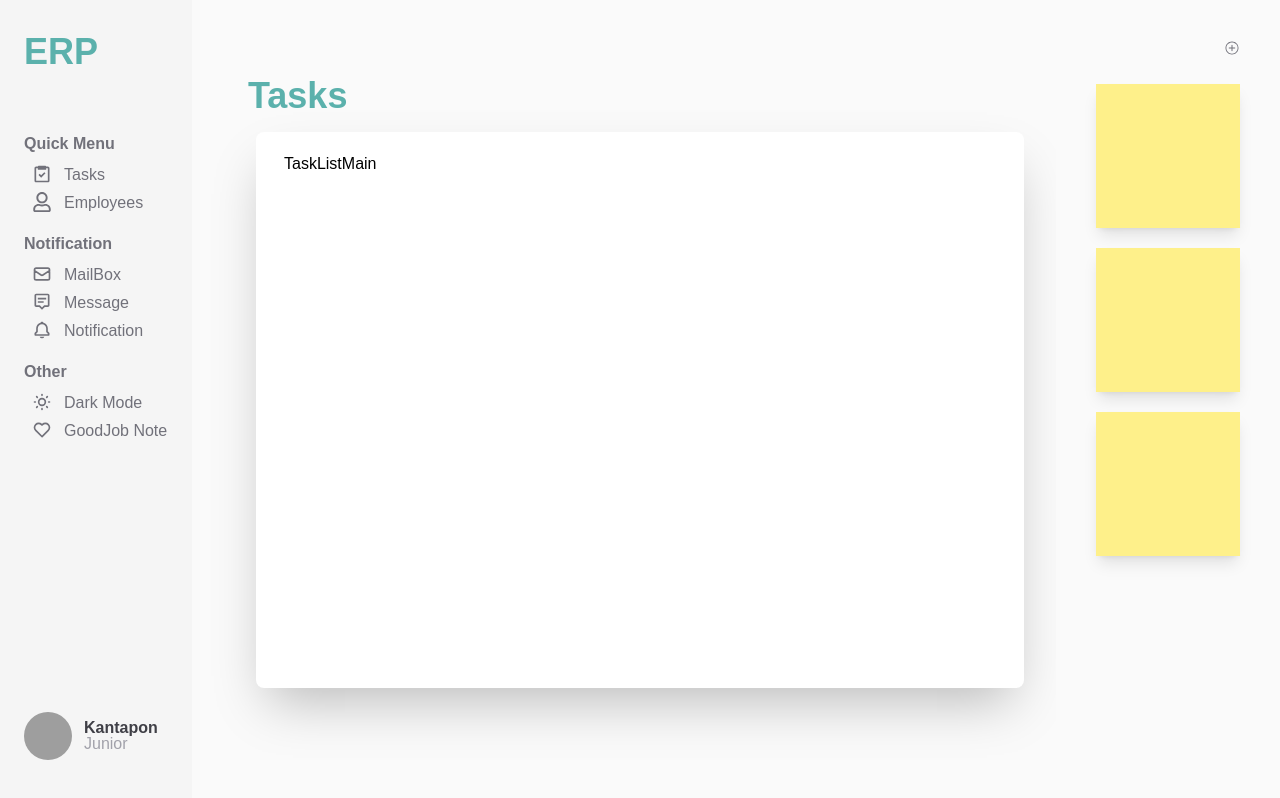
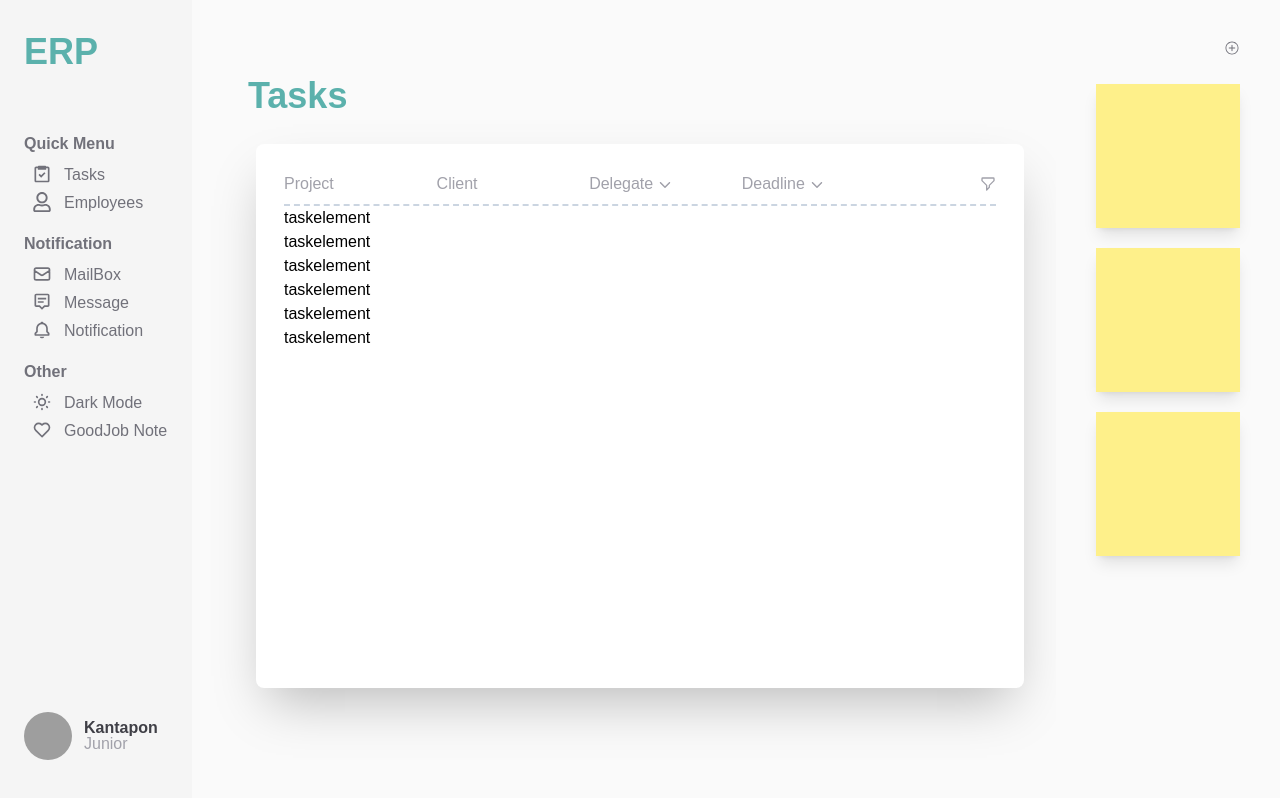
Before and after one commit to kanm4s/erp-general, a React (Create React App) app: page /Tasks in a window 1280 px wide. Built offline with nearby package versions, Linux system fonts and the light colour scheme; grey boxes are pictures that could not be loaded; a web font is replaced by a local one.

Commit message:
add Taskpage

```diff
--- a/src/components/Home.jsx
+++ b/src/components/Home.jsx
@@ -1,5 +1,5 @@
 import MainNav from "./Nav/MainNav";
-import Main from "./Main/MainPage";
+import MainPage from "./Main/MainPage";
 import MainSidePostIt from "./SidePostIt/MainSidePostIt";
 import "./Home.css";
 import { NavContextProvider } from "./contexts/NavContext";
@@ -12,7 +12,7 @@ export default function Home() {
             <div className="flex overflow-hidden">
                 <MainNav />
                 <Routes>
-                    <Route path="/" element={<Main />} />
+                    <Route path="/" element={<MainPage />} />
                     <Route path="/Tasks" element={<TasksPage />} />
                 </Routes>
                 <MainSidePostIt />
--- a/src/components/Main/MainPage.jsx
+++ b/src/components/Main/MainPage.jsx
@@ -1,7 +1,7 @@
 import ProjectProgress from "./ProjectProgress/ProjectProgress";
 import TaskReminder from "./TaskReminder/TaskReminder";
 
-export default function Main() {
+export default function MainPage() {
     return (
         <>
             <main className="relative px-48 flex h-screen flex-col grow gap-1 bg-neutral-50">
--- /dev/null
+++ b/src/components/Main/TaskList/TaskElement.jsx
@@ -0,0 +1,3 @@
+export default function TaskElement() {
+    return <div>taskelement</div>;
+}
--- a/src/components/Main/TaskList/TaskListMain.jsx
+++ b/src/components/Main/TaskList/TaskListMain.jsx
@@ -1,9 +1,35 @@
 import React from "react";
+import { HiOutlineFilter } from "react-icons/hi";
+import { IoIosArrowDown } from "react-icons/io";
+import TaskElement from "./TaskElement";
 
 export default function TaskListMain() {
     return (
         <div className="w-full h-full px-7 py-5 rounded-lg shadow-2xl bg-white overflow-hidden">
-            TaskListMain
+            {/* header */}
+            <div className="flex py-2 items-center border-b-2 border-slate-300 border-dashed">
+                <span className="flex basis-1/4 text-zinc-400">Project</span>
+                <span className="flex basis-1/4 text-zinc-400">Client</span>
+                <span className="flex basis-1/4 text-zinc-400 gap-1">
+                    Delegate
+                    <IoIosArrowDown className="relative top-[5px] cursor-pointer" />
+                </span>
+                <span className="flex basis-1/4 text-zinc-400 gap-1">
+                    Deadline
+                    <IoIosArrowDown className="relative top-[5px] cursor-pointer" />
+                </span>
+                <span className="flex basis-1/6 text-zinc-400 justify-end">
+                    <HiOutlineFilter className="cursor-pointer" />
+                </span>
+            </div>
+
+            {/* all element */}
+            <TaskElement />
+            <TaskElement />
+            <TaskElement />
+            <TaskElement />
+            <TaskElement />
+            <TaskElement />
         </div>
     );
 }
--- a/src/components/Main/TasksPage.jsx
+++ b/src/components/Main/TasksPage.jsx
@@ -4,10 +4,10 @@ export default function TasksPage() {
     return (
         <>
             <main className="relative px-48 flex flex-col h-screen grow gap-1 bg-neutral-50">
-                <h1 className="text-4xl 2xl:text-6xl text-main-color font-bold cursor-default px-14 2xl:px-20 pt-9 mt-10 mb-3">
+                <h1 className="text-4xl 2xl:text-6xl text-main-color font-bold cursor-default px-14 2xl:px-20 pt-9 mt-10 mb-6">
                     Tasks
                 </h1>
-                <div className="flex flex-row w-full h-full px-16 2xl:px-20 gap-14 mb-28">
+                <div className="flex flex-row w-full h-full px-16 2xl:px-20 mb-28">
                     <TaskListMain />
                 </div>
             </main>
--- a/src/components/Nav/SubMenu.jsx
+++ b/src/components/Nav/SubMenu.jsx
@@ -6,14 +6,17 @@ import "./MainNav.css";
 
 export default function SubMenu(props) {
     let navigate = useNavigate();
-    const { handleShowMessage } = useContext(NavToggle);
+    const { handleShowMessage, setShowMessage } = useContext(NavToggle);
     return (
         <div
             className="menu-item pl-8 2xl:pl-14 h-7 flex items-baseline transition ease-in-out bg-main-nav hover:text-slate-100 cursor-pointer"
             onClick={
                 props.type === "subMenu"
                     ? () => handleShowMessage(props.name)
-                    : () => navigate(`/${props.name}`)
+                    : () => {
+                          navigate(`/${props.name}`);
+                          setShowMessage(false);
+                      }
             }
         >
             {props.icons}
--- a/src/components/Nav/SubNav/SubNav.jsx
+++ b/src/components/Nav/SubNav/SubNav.jsx
@@ -10,7 +10,7 @@ export default function SubNav() {
     return (
         <div
             className={`relative w-72 2xl:w-96 z-10 ${
-                showMessage ? "Message-hidden" : "Message-show"
+                !showMessage ? "Message-hidden" : "Message-show"
             } absolute bg-main-color h-screen 2xl:py-16 flex flex-col justify-between transition-all subNav-shadow`}
         >
             {subMenuType === "Message" && <Message />}
--- a/src/components/contexts/NavContext.jsx
+++ b/src/components/contexts/NavContext.jsx
@@ -3,7 +3,7 @@ import { createContext, useState } from "react";
 const NavToggle = createContext();
 
 function NavContextProvider(props) {
-    const [showMessage, setShowMessage] = useState(true);
+    const [showMessage, setShowMessage] = useState(false);
     const [checkSubMenuType, setCheckSubMenuType] = useState("");
     const [subMenuType, setSubMenuType] = useState("Message");
 
@@ -11,12 +11,12 @@ function NavContextProvider(props) {
         setSubMenuType(type);
 
         if (checkSubMenuType === subMenuType) {
-            setShowMessage(true);
+            setShowMessage(false);
             setCheckSubMenuType("");
             return;
         }
-        if (!showMessage) {
-            setShowMessage(true);
+        if (showMessage) {
+            setShowMessage(false);
         }
 
         if (subMenuType) {
@@ -25,32 +25,38 @@ function NavContextProvider(props) {
                 setCheckSubMenuType(type);
                 switch (type) {
                     case "Message":
-                        if (!showMessage) {
-                            setTimeout(() => setShowMessage(false), 200);
+                        if (showMessage) {
+                            setTimeout(() => setShowMessage(true), 200);
                         } else {
-                            setShowMessage(false);
+                            setShowMessage(true);
                         }
                         return;
                     case "Notification":
-                        if (!showMessage) {
-                            setTimeout(() => setShowMessage(false), 200);
+                        if (showMessage) {
+                            setTimeout(() => setShowMessage(true), 200);
                         } else {
-                            setShowMessage(false);
+                            setShowMessage(true);
                         }
                         return;
                     default:
-                        setShowMessage(true);
+                        setShowMessage(false);
                         return;
                 }
             }, 200);
         } else {
-            setShowMessage(true);
+            setShowMessage(false);
         }
     };
 
     return (
         <NavToggle.Provider
-            value={{ handleShowMessage, showMessage, subMenuType }}
+            value={{
+                handleShowMessage,
+                showMessage,
+                setShowMessage,
+                subMenuType,
+                setSubMenuType,
+            }}
         >
             {props.children}
         </NavToggle.Provider>
```
